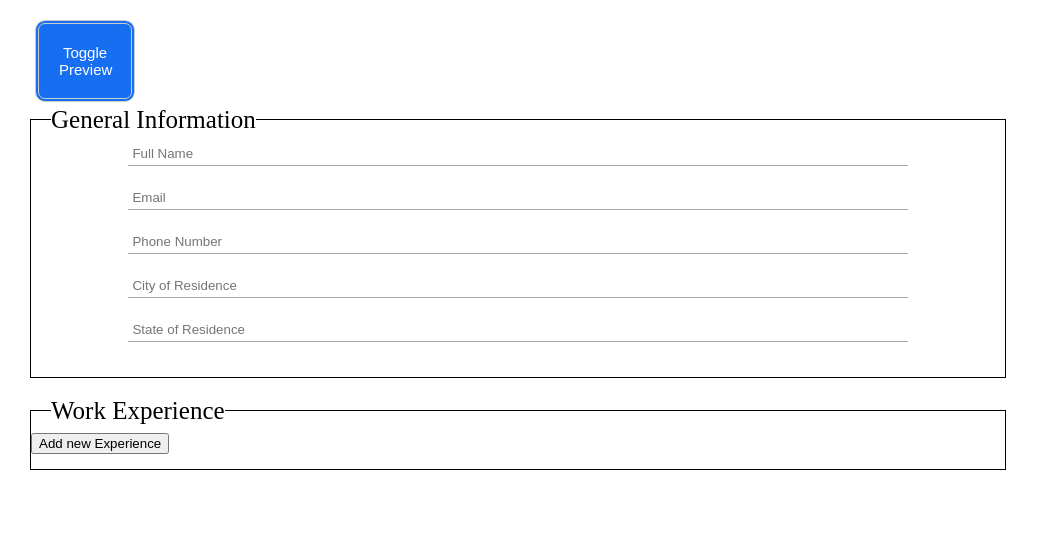
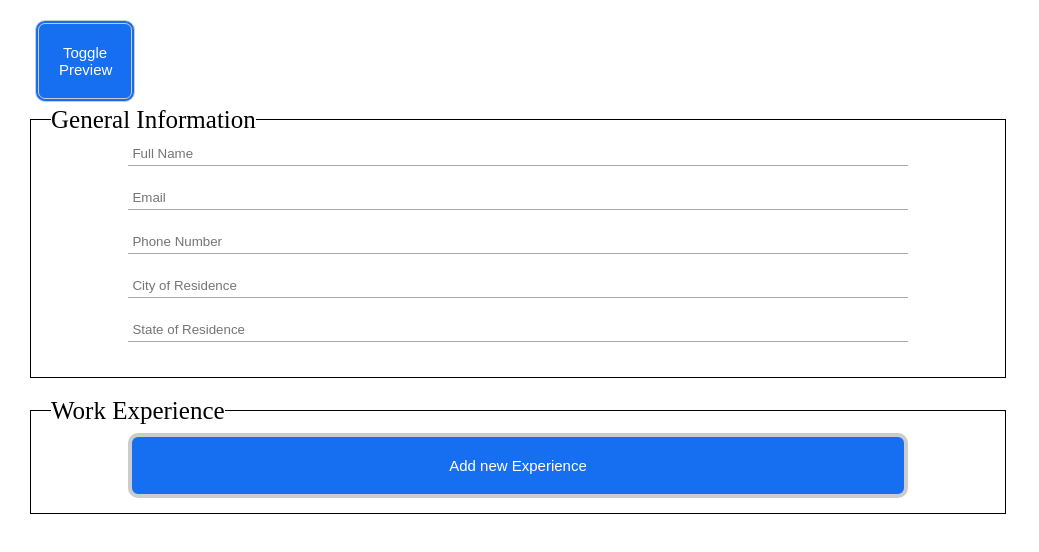
Before and after one commit to Ayarra/TOP-CV-Project, a React (Create React App) app: page / in a window 1280 px wide. Shown: the top 552 px of the page, without its empty margins (0-1039 px from the left). Built offline with nearby package versions, Linux system fonts and the light colour scheme.

Commit message:
Feat: Style AddBlock button

```diff
--- a/src/components/WorkExperience.js
+++ b/src/components/WorkExperience.js
@@ -39,7 +39,9 @@ export default function WorkExperience(props) {
     <fieldset className="infoField">
       <legend className="title">Work Experience</legend>
       {experience}
-      <button onClick={handleClick}>Add new Experience</button>
+      <button className="addBlock" onClick={handleClick}>
+        Add new Experience
+      </button>
     </fieldset>
   );
 }
--- a/src/styles/App.css
+++ b/src/styles/App.css
@@ -69,3 +69,19 @@ button:hover {
   cursor: pointer;
   transition: all 0.5s;
 }
+
+.addBlock {
+  display: block;
+  margin-left: 10%;
+  border: none;
+  background-color: #166ef1;
+  padding: 20px;
+  width: 80%;
+  color: #ffffff;
+  text-align: center;
+  border: 4px solid #cccccc;
+  border-radius: 10px;
+  font-size: 15px;
+  cursor: pointer;
+  transition: all 0.5s;
+}
```
